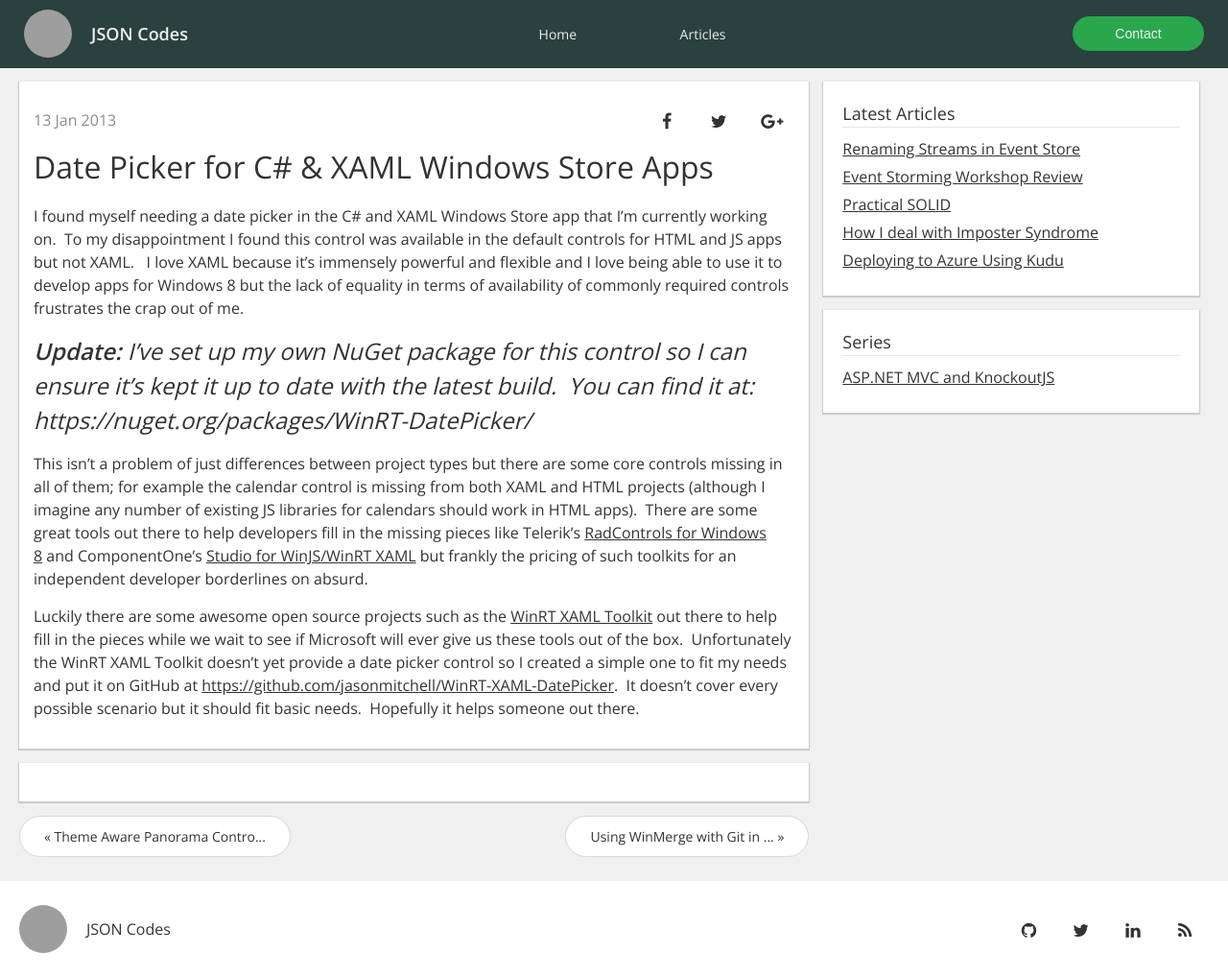
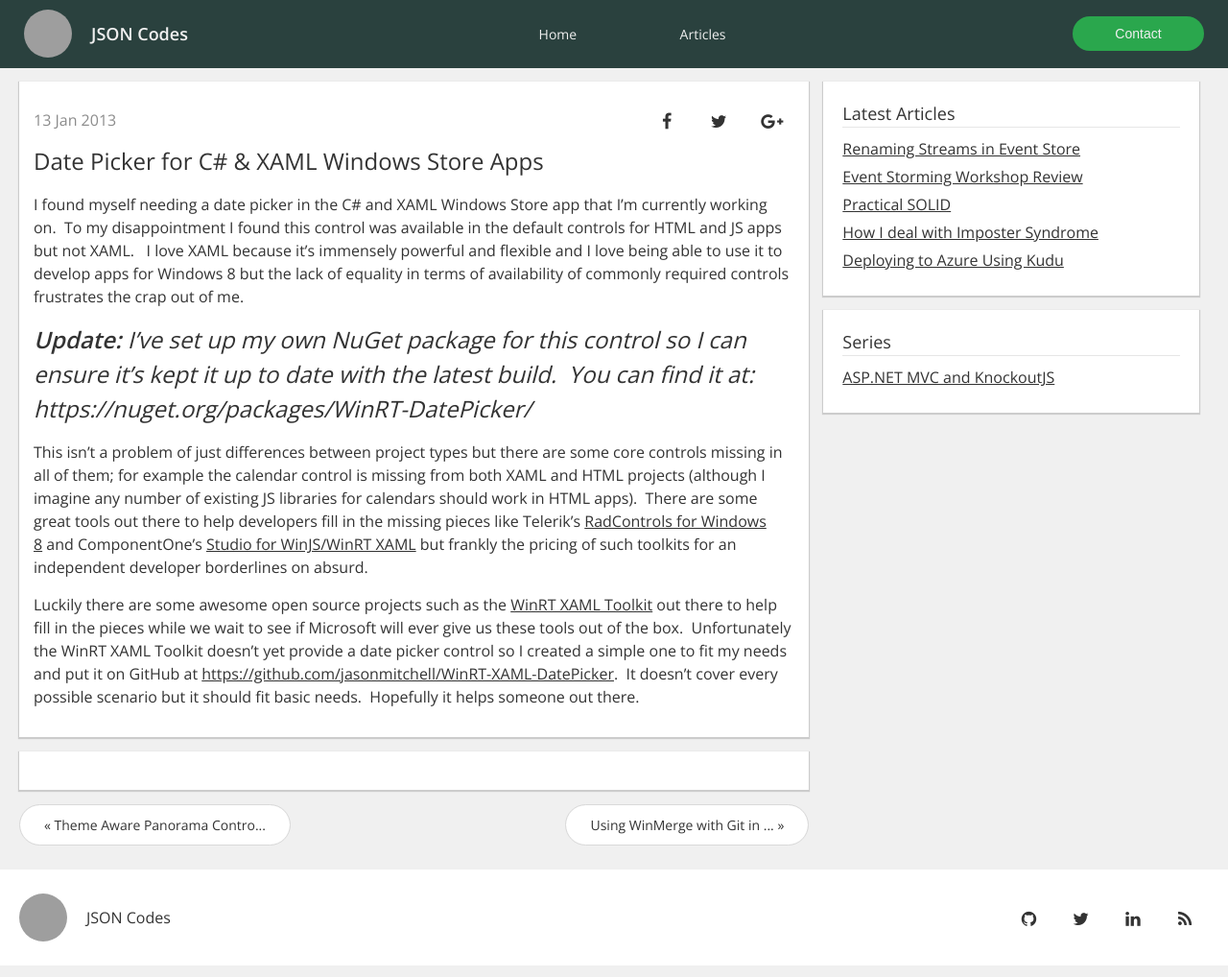
Before and after one commit to jsoncodes/jsoncodes.github.io, a Jekyll site: the page built from _posts/2013-01-13-datepicker-for-c-xaml-windows-store-apps.markdown, in a window 1280 px wide and 1018 px high. Shown: the whole window at 96% size. Built offline with Jekyll 4.4.1, drawn with Linux system fonts in a browser that asks for light colours; nearby versions of some CDN libraries; comment, search, counter and statistics services are not loaded; grey boxes are pictures that could not be loaded.

Commit message:
Adding margin to blog headings

```diff
--- a/_sass/_blog.scss
+++ b/_sass/_blog.scss
@@ -83,8 +83,9 @@
     margin-bottom: $margin-standard;
     max-width: 100%;
 
-    h2, h3, h4 {
+    h1, h2, h3, h4 {
       font-size: $font-size-xlarge;
+      margin-bottom: $margin-standard;
     }
 
     img {
```
